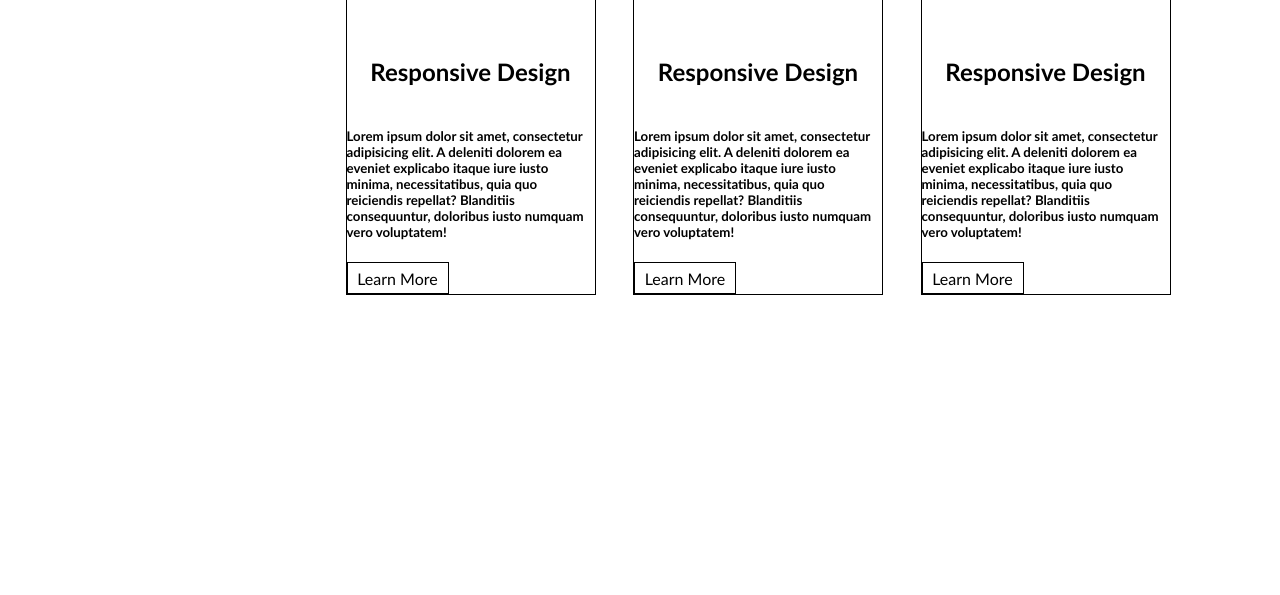
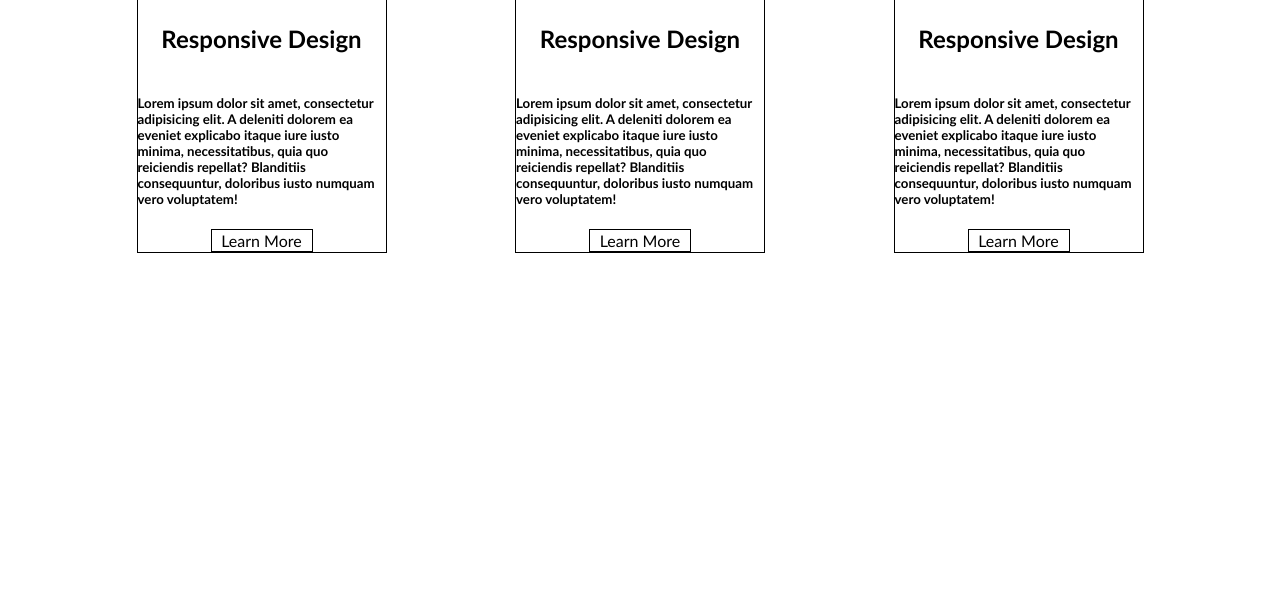
Before and after one commit to BogdanRadysuk/MyPractice, a plain HTML site: page lesson3/index.html in a window 1280 px wide. Shown: the part 305-900 px from the top of the page. After the commit the page ends 816 px from the top, so only its background shows below. Drawn offline with Linux system fonts and the light colour scheme.

Commit message:
lesson3_correct

```diff
--- a/lesson3/index.html
+++ b/lesson3/index.html
@@ -16,8 +16,9 @@
             eveniet
             explicabo itaque iure iusto minima, necessitatibus, quia quo reiciendis repellat?
             Blanditiis consequuntur, doloribus iusto numquam vero voluptatem!</h5>
+        </div>
             <div class="box">Learn More</div>
-        </div>
+
     </div>
     <div class="main_block">
         <div class="Circle"><i class="fa-solid fa-hippo"></i></div>
@@ -27,8 +28,8 @@
             eveniet
             explicabo itaque iure iusto minima, necessitatibus, quia quo reiciendis repellat?
             Blanditiis consequuntur, doloribus iusto numquam vero voluptatem!</h5>
+        </div>
             <div class="box">Learn More</div>
-        </div>
     </div>
     <div class="main_block">
         <div class="Circle"><i class="fa-brands fa-linux"></i></div>
@@ -38,8 +39,9 @@
             eveniet
             explicabo itaque iure iusto minima, necessitatibus, quia quo reiciendis repellat?
             Blanditiis consequuntur, doloribus iusto numquam vero voluptatem!</h5>
-            <div class="box">Learn More</div>
         </div>
+        <div class="box">Learn More</div>
+
     </div>
 </div>
 </body>
--- a/lesson3/main.css
+++ b/lesson3/main.css
@@ -7,8 +7,8 @@
     align-items: center;
     justify-content: space-evenly;
     position: relative;
-    width: 900px;
-    margin: 300px;
+    width: 100%;
+    height: 100vh;
 }
 
 .main_block {
@@ -17,7 +17,7 @@
     height: 300px;
     display: flex;
     align-items: center;
-    justify-content: space-evenly;
+    justify-content: center;
     position: relative;
     border: black solid 1px;
     flex-direction: column;
@@ -40,6 +40,12 @@
 .title_in_block {
 }
 
+/*.text_in_block{*/
+/*    display: flex;*/
+/*    flex-direction: column;*/
+/*    align-items: center;*/
+/*}*/
+
 .box {
     background-color: white;
     color: black;
```
